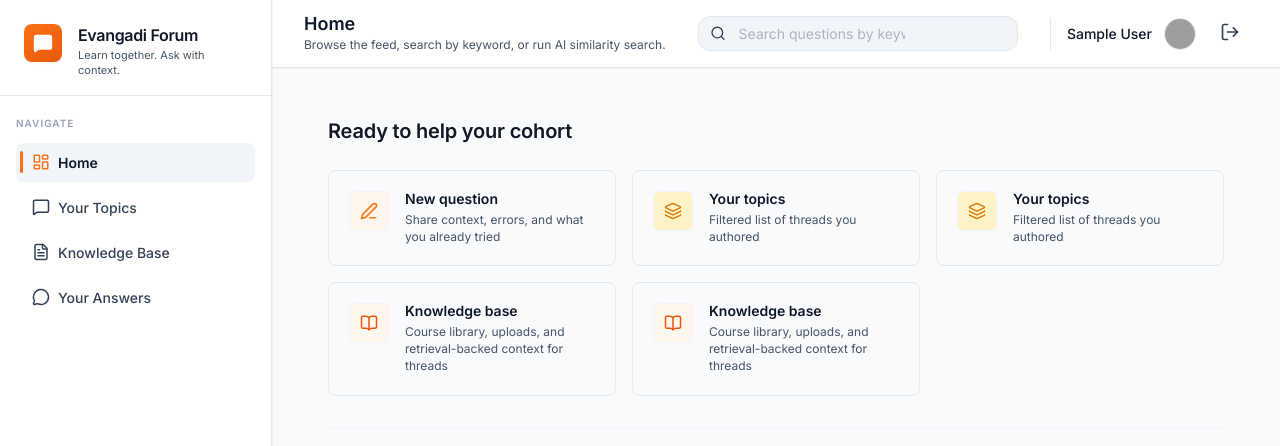
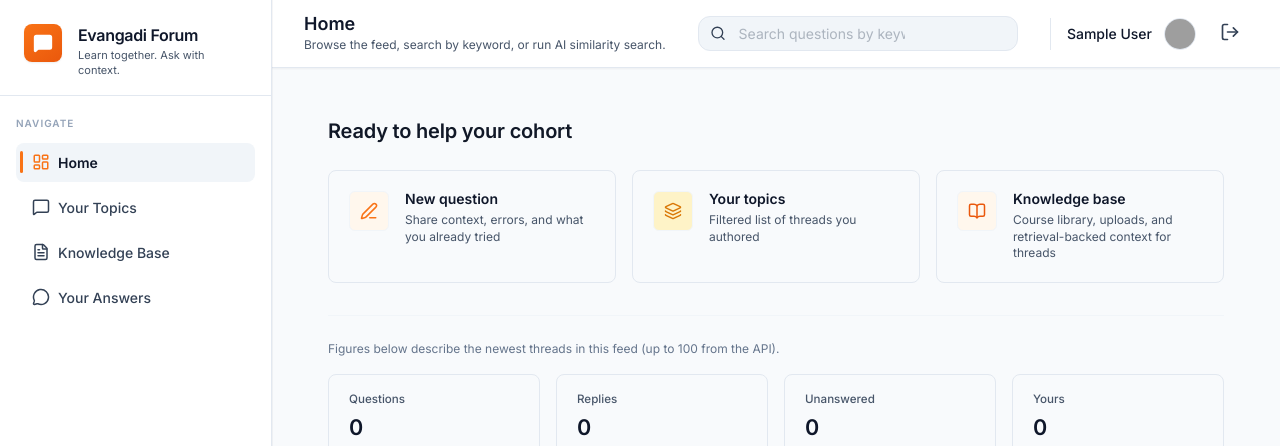
Before and after one commit to Mimatewe/evangadi-forum-supabase, a React (Vite) app in the folder frontend/: page /dashboard in a window 1280 px wide. Shown: the top 446 px of the page. Built offline with nearby package versions, Linux system fonts and the light colour scheme; no server answers; sample sign-in values are in the browser's storage; grey boxes are pictures that could not be loaded.

Commit message:
correction

```diff
--- a/frontend/src/pages/Dashboard/Dashboard.jsx
+++ b/frontend/src/pages/Dashboard/Dashboard.jsx
@@ -257,23 +257,6 @@
               </div>
             </div>
 
-           <div
-  className={`${styles["action-card"]} ${styles["cursor-pointer"]}`}
-  onClick={() => navigate("/my-questions")}
->
-  <div
-    className={styles["action-icon-wrapper"]}
-    style={{ color: "#d97706", backgroundColor: "#fef3c7" }}
-  >
-    <Layers size={18} />
-  </div>
-  <div className={styles["action-details"]}>
-    <h3 className={styles["action-title"]}>Your topics</h3>
-    <p className={styles["action-desc"]}>
-      Filtered list of threads you authored
-    </p>
-  </div>
-</div>
             <div
               className={`${styles["action-card"]} ${styles["cursor-pointer"]}`}
               onClick={() => navigate("/my-questions")}
@@ -292,24 +275,7 @@
               </div>
             </div>
 
-          <div
-  className={`${styles["action-card"]} ${styles["cursor-pointer"]}`}
-  onClick={() => navigate("/rag-documents")}
->
-  <div
-    className={styles["action-icon-wrapper"]}
-    style={{ color: "#ea580c", backgroundColor: "#fff7ed" }}
-  >
-    <BookOpen size={18} />
-  </div>
-  <div className={styles["action-details"]}>
-    <h3 className={styles["action-title"]}>Knowledge base</h3>
-    <p className={styles["action-desc"]}>
-      Course library, uploads, and retrieval-backed context for
-      threads
-    </p>
-  </div>
-</div>
+
             <div
               className={`${styles["action-card"]} ${styles["cursor-pointer"]}`}
               onClick={() => navigate("/rag-documents")}
```
Also changed, not shown: 1 other file (tests, documents, lock files or other folders).
